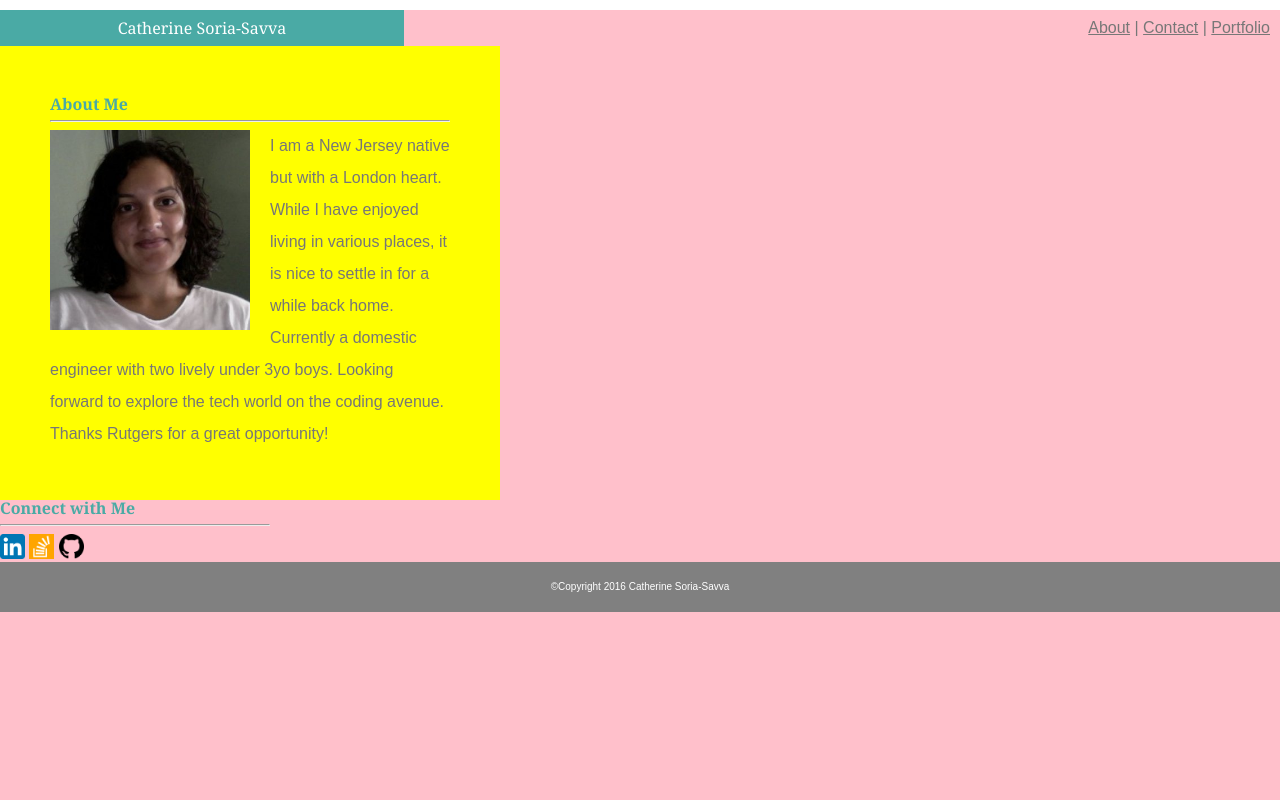
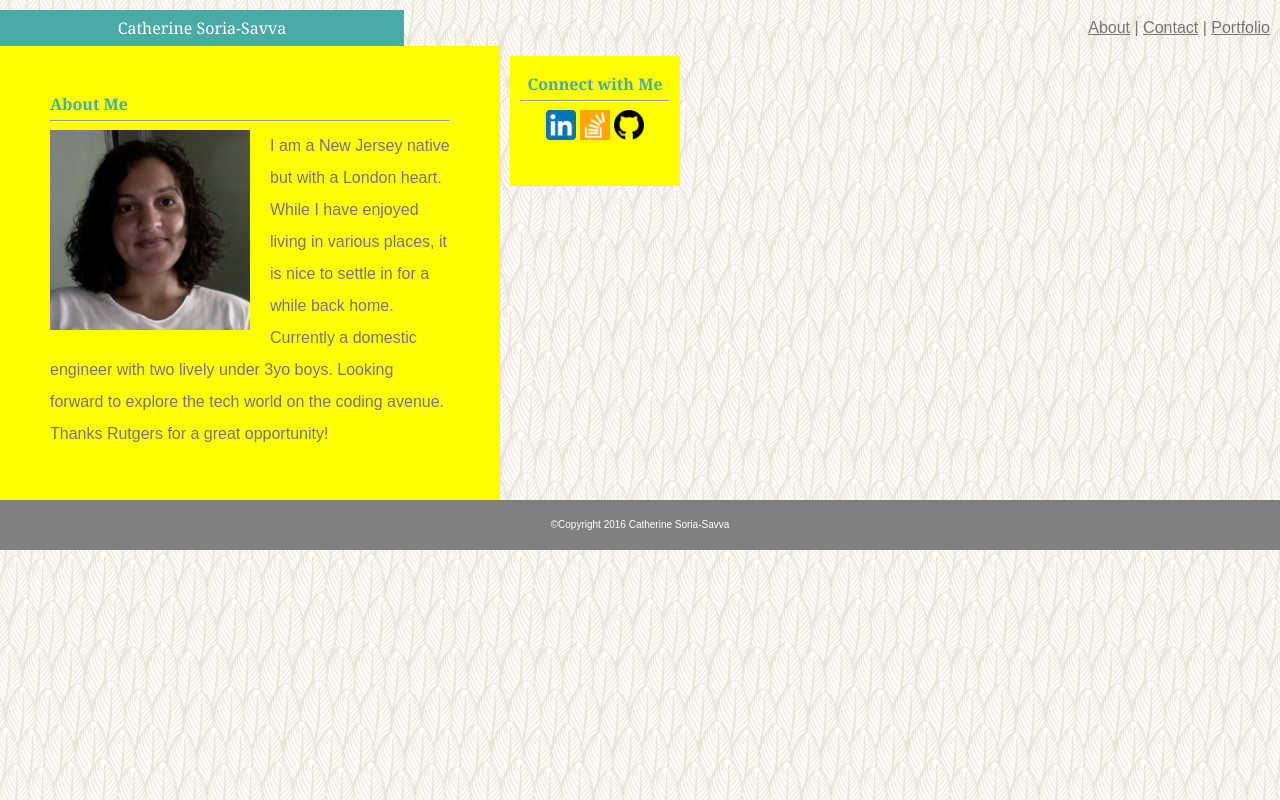
Before and after one commit to cpsavva/Basic-Portfolio, a plain HTML site: page index.html in a window 1280 px wide. Drawn offline with Linux system fonts and the light colour scheme.

Commit message:
adjusted floats and added background image

```diff
--- a/assets/css/index.css
+++ b/assets/css/index.css
@@ -1,12 +1,11 @@
 body {
-	background-color: pink;
+	background-image: url("../images/upfeathers.png");
 	border: #dddddd;
 	color: #777777;
 	font-family:'Arial', 'Helvetica Neue', Helvetica, sans‐serif;
 }
 
 header {
-	background-color: #ffffff;
 	border-color: #black;
 	padding-top: 10px;
 	border: 40px;
--- a/assets/css/styles2.css
+++ b/assets/css/styles2.css
@@ -11,11 +11,9 @@
 	float: right;
 	padding: 10px;
 }
-.container {
-	clear: both;
-}
 
 .bio {
+	float: left;
 	width: 400px;
 	background-color: yellow;
 	overflow: auto;
@@ -24,7 +22,12 @@
 
 .connect {
 	float: left;
-	width: 270px
+	width: 150px;
+	height: 100px;
+	background-color: yellow;
+	text-align: center;
+	padding: 20px 10px 10px 10px;
+	margin: 10px;
 }
 
 #profile_pic {
@@ -39,6 +42,6 @@ p {
 }
 
 .social_media {
-	width: 25px;
-	height: 25px;
+	width: 30px;
+	height: 30px;
 }
```
